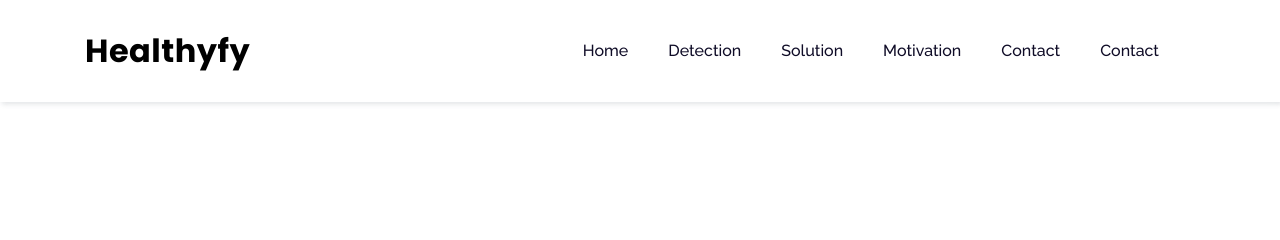
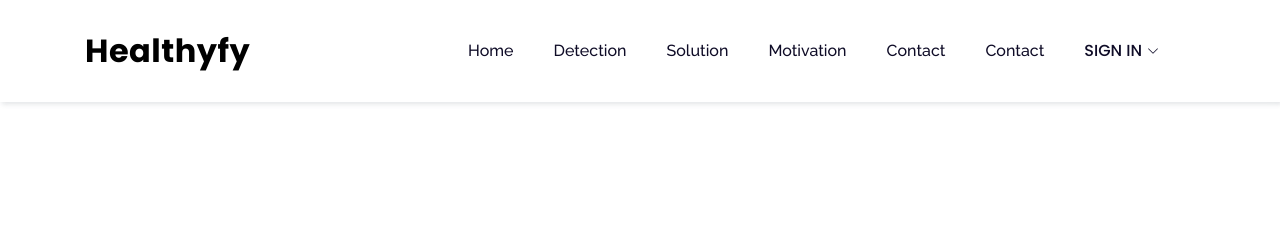
Before and after one commit to amitsvg/Diversion2k23, a Flask app: page / in a window 1280 px wide. Shown: the top 240 px of the page. Run offline with Flask 2, Linux system fonts and the light colour scheme; parts of the project's set-up code (start-up, migrations or seed data) failed here and were passed over; some libraries are stand-ins or nearby versions.

Commit message:
added login/logout

```diff
--- a/templates/base.html
+++ b/templates/base.html
@@ -233,7 +233,23 @@
           <li><a href="#testimonials">Motivation</a></li>
           <li><a href="#contact">Contact</a></li>
           <li><a href="#footer">Contact</a></li>
+          {% if current_user.is_authenticated and current_user.usn %}
+          <li class="dropdown"><a href="/login"><span>Welcome {{current_user.usn}}</span> <i
+                class="bi bi-chevron-down"></i></a>
+            <ul>
+              <li><a href="/logout">Logout</a></li>
 
+            </ul>
+          </li>
+          {% else %}
+          <li class="dropdown"><a href="#"><span>SIGN IN</span> <i class="bi bi-chevron-down"></i></a>
+            <ul>
+              <li><a href="/signup">Sign Up</a></li>
+
+              <li><a href="/login">Login</a></li>
+            </ul>
+          </li>
+          {% endif %}
 
 
 
```
